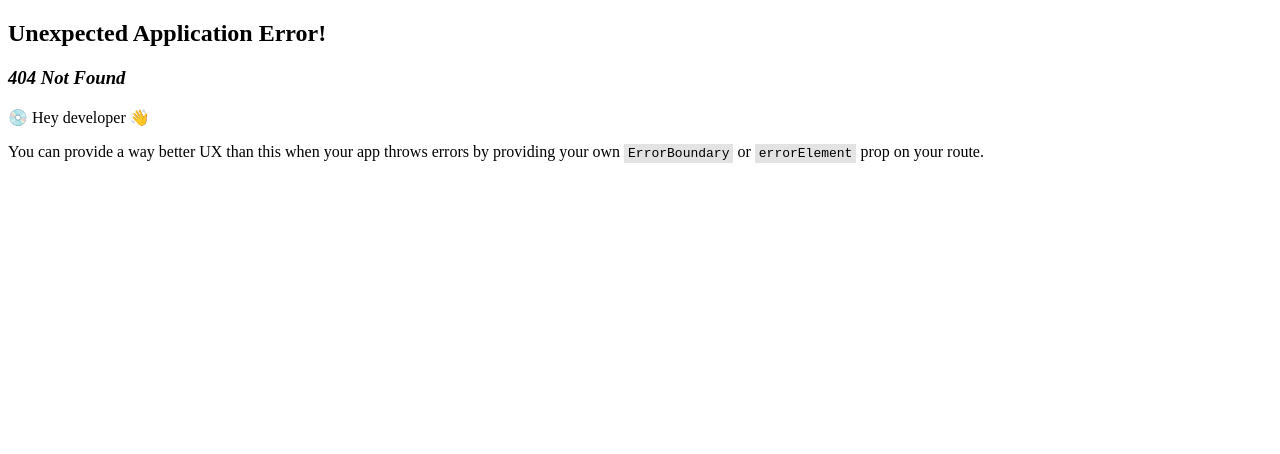
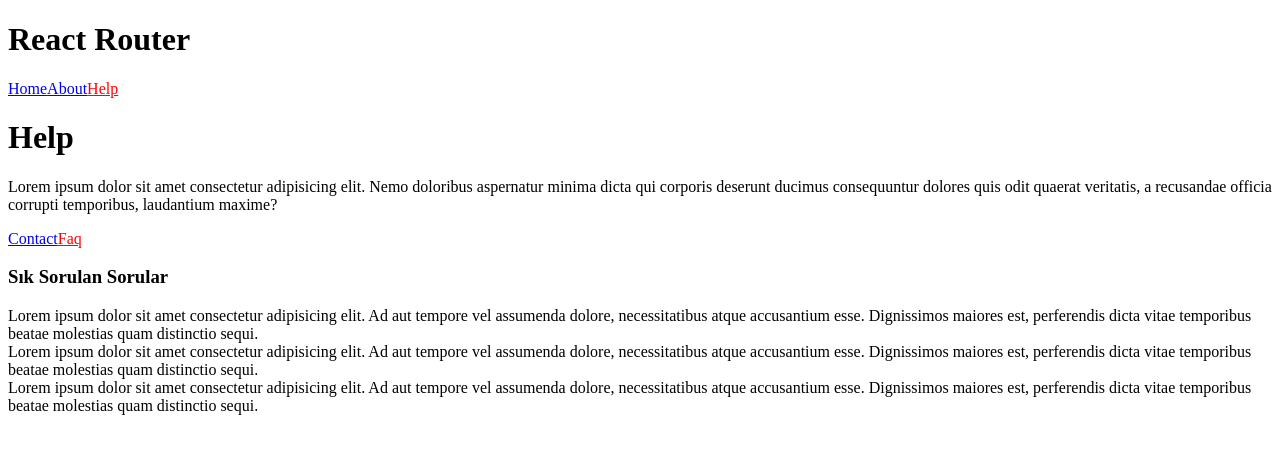
Before and after one commit to Emrehanoglu/ReactV2, a React (Create React App) app in the folder react-router/: page /help/faq in a window 1280 px wide. Before the commit this address had no page. Shown: the top 454 px of the page. Built offline with nearby package versions, Linux system fonts and the light colour scheme.

Commit message:
React Router #5

```diff
--- /dev/null
+++ b/react-router/src/layout/HelpLayout.js
@@ -0,0 +1,17 @@
+import { Outlet, NavLink } from "react-router-dom"
+export const HelpLayout = () => {
+    return (
+        <div className="help-layout">
+            <h1>Help</h1>
+            <p>Lorem ipsum dolor sit amet consectetur adipisicing elit. Nemo doloribus aspernatur minima dicta qui corporis deserunt ducimus consequuntur dolores quis odit quaerat veritatis,
+                a recusandae officia corrupti temporibus, laudantium maxime?</p>
+
+            <nav>
+                <NavLink to="contact">Contact</NavLink>
+                <NavLink to="faq">Faq</NavLink>
+            </nav>
+
+            <Outlet />
+        </div>
+    )
+}
--- a/react-router/src/layout/MainLayout.js
+++ b/react-router/src/layout/MainLayout.js
@@ -1,11 +1,13 @@
 import { NavLink, Outlet } from "react-router-dom"
+
 export const MainLayout = () => {
     return (
         <div className="main-layout">
             <h1>React Router</h1>
             <nav>
                 <NavLink to="/">Home</NavLink>
-                <NavLink to="/about">About</NavLink>
+                <NavLink to="about">About</NavLink>
+                <NavLink to="help">Help</NavLink>
             </nav>
             <Outlet /> {/* Alt component içerikleri burada gösterilir */}
         </div>
--- a/react-router/src/pages/Home.js
+++ b/react-router/src/pages/Home.js
@@ -3,7 +3,8 @@
     return (
         <div className="home">
             <h1>Hoş geldiniz</h1>
-            <p>Lorem ipsum dolor sit, amet consectetur adipisicing elit. Eveniet nesciunt voluptas accusamus fugiat expedita eius nam aperiam impedit architecto voluptatem error a officiis nisi, autem distinctio necessitatibus ipsam esse nostrum!</p>
+            <p>Lorem ipsum dolor sit, amet consectetur adipisicing elit. Eveniet nesciunt
+                voluptas accusamus fugiat expedita eius nam aperiam impedit architecto voluptatem error a officiis nisi, autem distinctio necessitatibus ipsam esse nostrum!</p>
         </div>
     )
 }
--- /dev/null
+++ b/react-router/src/pages/help/Contact.js
@@ -0,0 +1,11 @@
+export const Contact = () => {
+    return (
+        <div className="contact">
+            <h3>İletişim</h3>
+            <form>
+                <input type="text" />
+                <button type="submit">Gönder</button>
+            </form>
+        </div>
+    )
+}
--- /dev/null
+++ b/react-router/src/pages/help/Faq.js
@@ -0,0 +1,25 @@
+export const Faq = () => {
+    return (
+        <div className="faq">
+            <h3>Sık Sorulan Sorular</h3>
+            <div className="question">
+                Lorem ipsum dolor sit amet consectetur adipisicing elit.
+                Ad aut tempore vel assumenda dolore, necessitatibus atque
+                accusantium esse. Dignissimos maiores est, perferendis
+                dicta vitae temporibus beatae molestias quam distinctio sequi.
+            </div>
+            <div className="question">
+                Lorem ipsum dolor sit amet consectetur adipisicing elit.
+                Ad aut tempore vel assumenda dolore, necessitatibus atque
+                accusantium esse. Dignissimos maiores est, perferendis
+                dicta vitae temporibus beatae molestias quam distinctio sequi.
+            </div>
+            <div className="question">
+                Lorem ipsum dolor sit amet consectetur adipisicing elit.
+                Ad aut tempore vel assumenda dolore, necessitatibus atque
+                accusantium esse. Dignissimos maiores est, perferendis
+                dicta vitae temporibus beatae molestias quam distinctio sequi.
+            </div>
+        </div>
+    )
+}
```
Also changed, not shown: react-router/src/App.js (+14 -2 lines).
